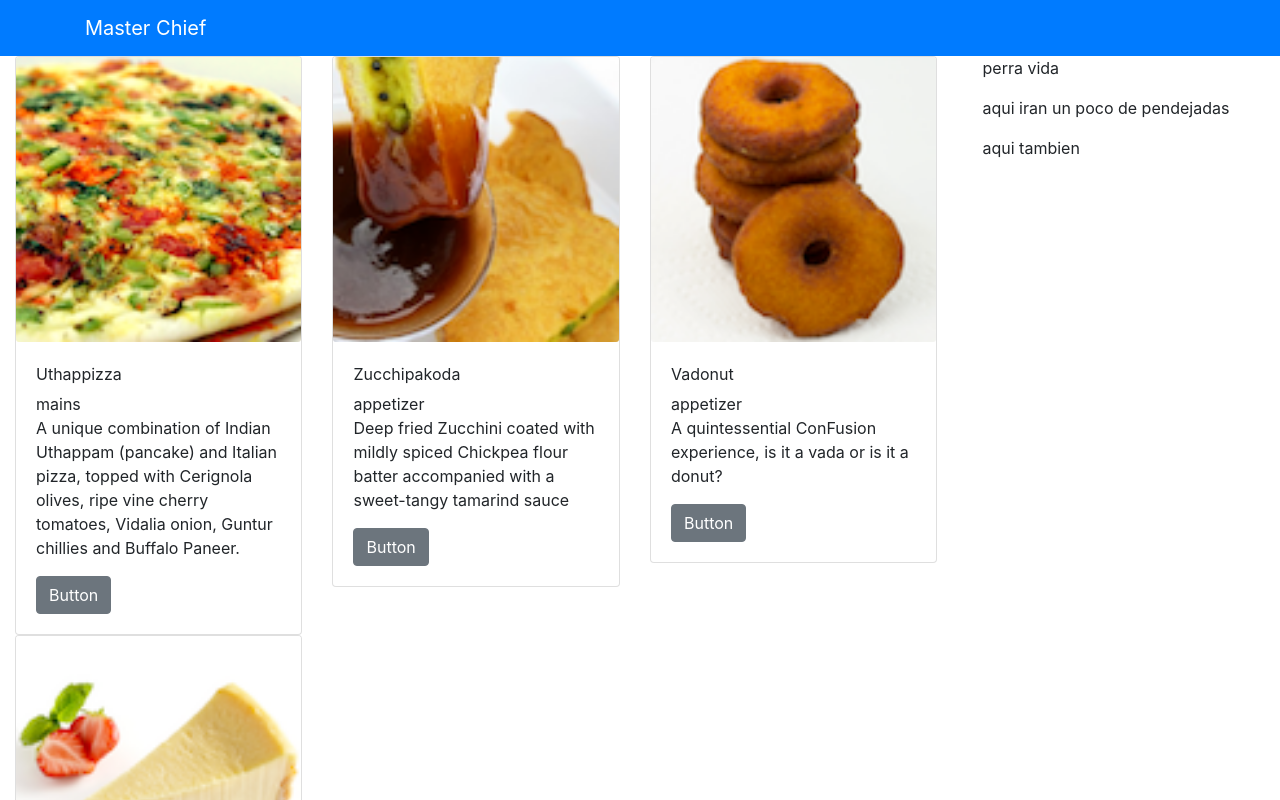
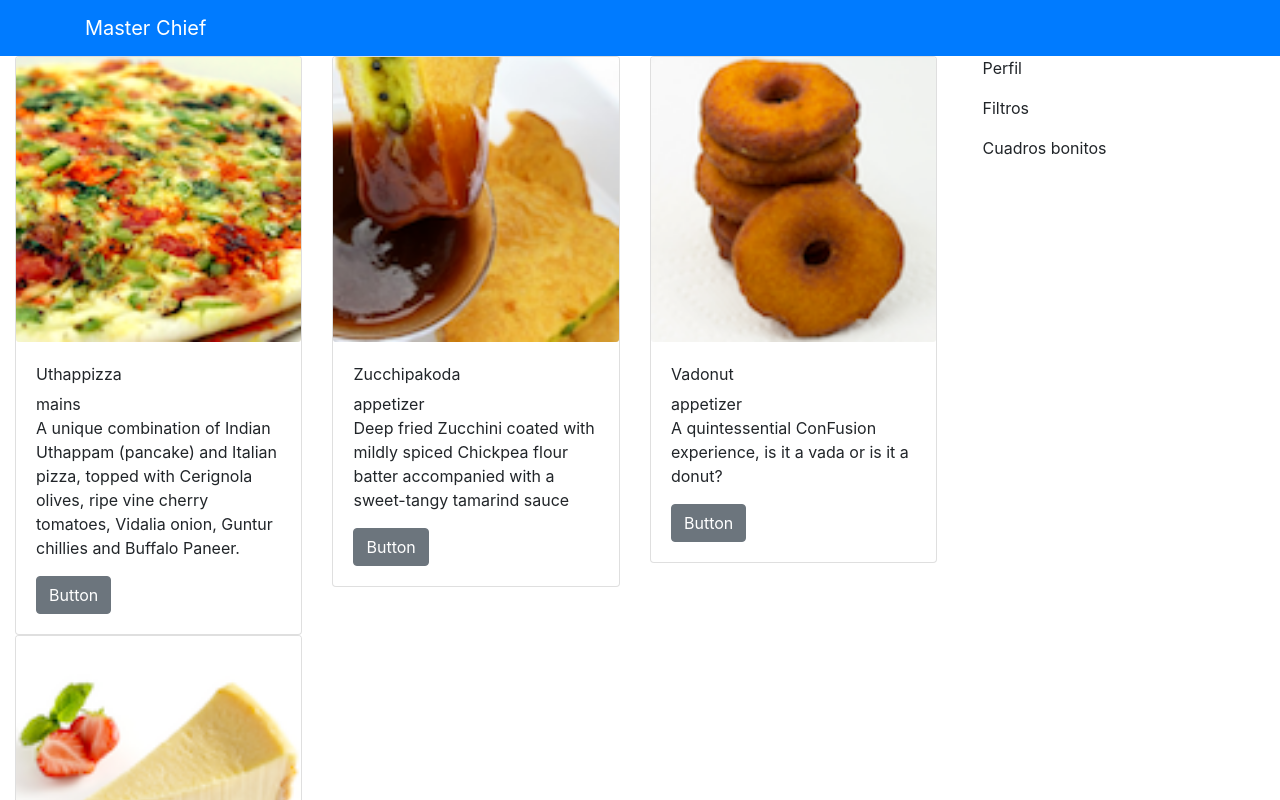
Before and after one commit to sfdelgadop/ingesoft-II-front-end, a React (Create React App) app: page / in a window 1280 px wide. Shown: the top 800 px of the page. Built offline with nearby package versions, Linux system fonts and the light colour scheme.

Commit message:
little descriptions

```diff
--- a/src/App.js
+++ b/src/App.js
@@ -25,9 +25,9 @@ class App extends Component {
             <Menu dishes={this.state.dishes} />
           </div>
           <div  className="col-3">
-            <p>perra vida</p>
-            <p>aqui iran un poco de pendejadas</p>
-            <p>aqui tambien</p>
+            <p>Perfil</p>
+            <p>Filtros</p>
+            <p>Cuadros bonitos</p>
           </div>
         </div>
       </div>
```
